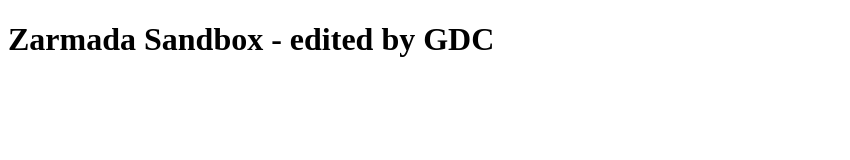
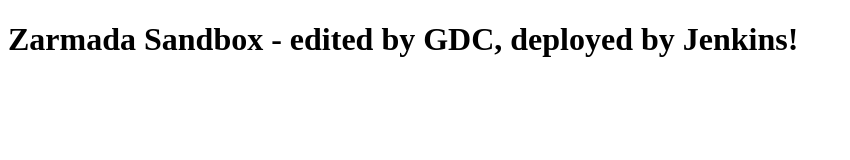
Before and after one commit to JonoLind/zarmada-sandbox, a plain HTML site: page src/main/webapp/index.html in a window 1280 px wide. Shown: the whole page, without its empty margins (0-850 px from the left). Drawn offline with Linux system fonts and the light colour scheme.

Commit message:
Jenkins is alive!

```diff
--- a/src/main/webapp/index.html
+++ b/src/main/webapp/index.html
@@ -5,6 +5,6 @@
     <title></title>
 </head>
 <body>
-    <h1>Zarmada Sandbox - edited by GDC</h1>
+    <h1>Zarmada Sandbox - edited by GDC, deployed by Jenkins!</h1>
 </body>
 </html>
```
